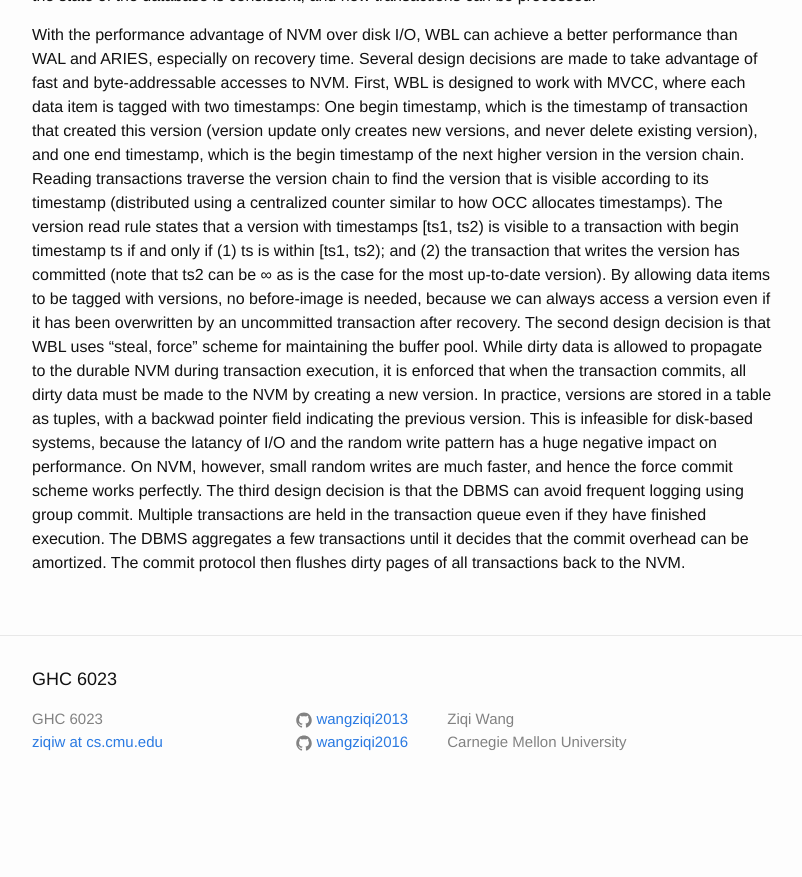
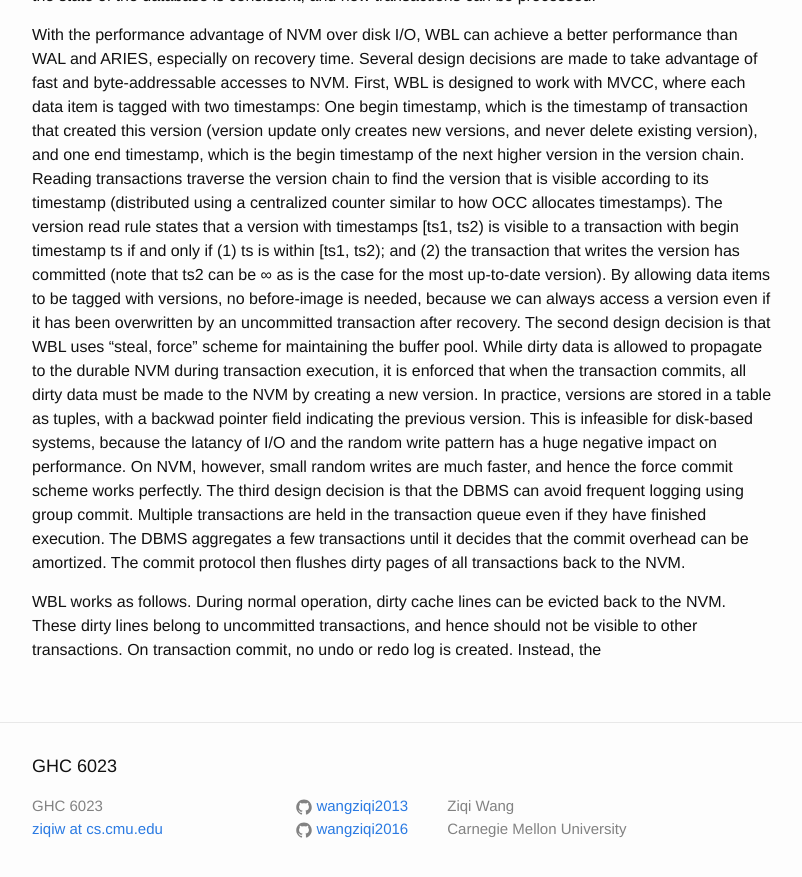
Before and after one commit to wangziqi2013/wangziqi2013.github.io, a Jekyll site: the page built from _posts/2019-01-12-wbl.markdown, in a window 1280 px wide and 900 px high, scrolled down 1297 px. Shown: the top 877 px of the window, without its empty margins (238-1040 px from the left). Built offline with Jekyll 4.4.1, drawn with Linux system fonts in a browser that asks for light colours; before the commit the page ends 2110 px from its top, so only the background shows below that.

Commit message:
Working on WBL

```diff
--- a/_posts/2019-01-12-wbl.markdown
+++ b/_posts/2019-01-12-wbl.markdown
@@ -65,3 +65,7 @@ force commit scheme works perfectly. The third design decision is that the DBMS
 commit. Multiple transactions are held in the transaction queue even if they have finished execution. The DBMS aggregates
 a few transactions until it decides that the commit overhead can be amortized. The commit protocol then flushes dirty
 pages of all transactions back to the NVM.
+
+WBL works as follows. During normal operation, dirty cache lines can be evicted back to the NVM. These dirty lines belong
+to uncommitted transactions, and hence should not be visible to other transactions. On transaction commit, no undo or
+redo log is created. Instead, the
```
